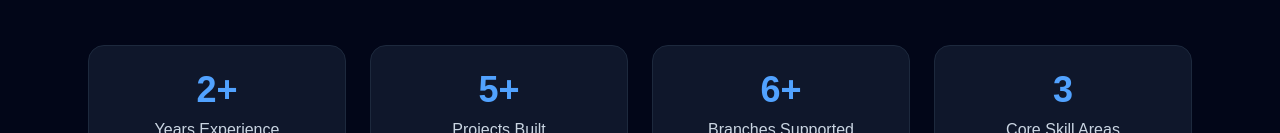
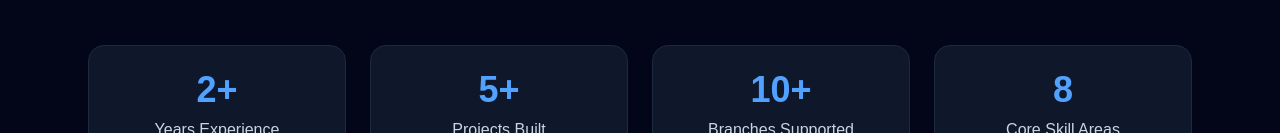
Before and after one commit to SnymanD/snyman-portfolio, a React (Vite) app: page / in a window 1280 px wide. Shown: the part 819-952 px from the top of the page. Built offline with nearby package versions, Linux system fonts and the light colour scheme.

Commit message:
edit statistics

```diff
--- a/src/App.jsx
+++ b/src/App.jsx
@@ -243,12 +243,12 @@ export default function App() {
           </div>
 
           <div className="bg-slate-900 p-6 rounded-2xl border border-slate-800 hover:border-blue-500 transition">
-            <h3 className="text-4xl font-bold text-blue-400">6+</h3>
+            <h3 className="text-4xl font-bold text-blue-400">10+</h3>
             <p className="text-slate-300 mt-2">Branches Supported</p>
           </div>
 
           <div className="bg-slate-900 p-6 rounded-2xl border border-slate-800 hover:border-blue-500 transition">
-            <h3 className="text-4xl font-bold text-blue-400">3</h3>
+            <h3 className="text-4xl font-bold text-blue-400">8</h3>
             <p className="text-slate-300 mt-2">Core Skill Areas</p>
           </div>
 
```
